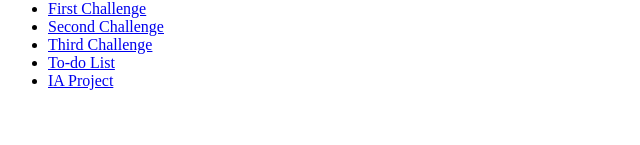
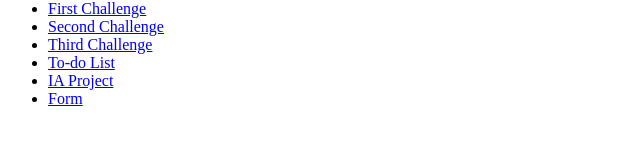
Before and after one commit to SiqiAw/InternetApplication, a plain HTML site: page index.html in a window 1280 px wide. Shown: the part 137-282 px from the top of the page, 0-640 px from the left. Drawn offline with Linux system fonts and the light colour scheme.

Commit message:
Update index.html

```diff
--- a/index.html
+++ b/index.html
@@ -14,6 +14,7 @@
       <li><a href="challenge3.html">Third Challenge</a></li>
       <li><a href="to-do-list.html">To-do List</a></li>
       <li><a href="homepage.html">IA Project</a></li>
+      <li><a href="onlinereg.html">Form</a></li>
     </ul>
   </body>
 </html>
```
